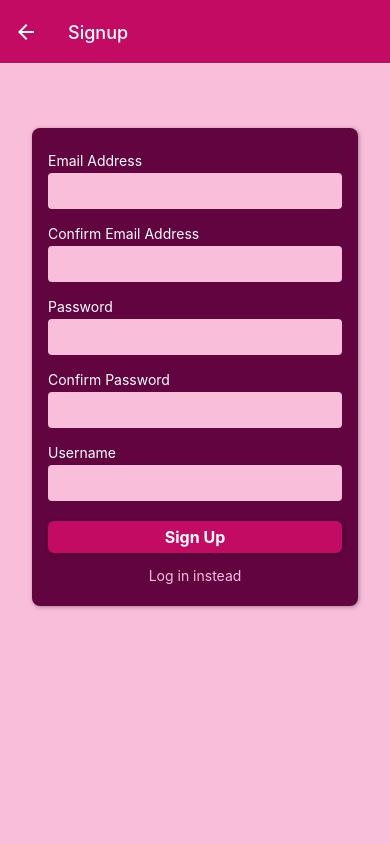
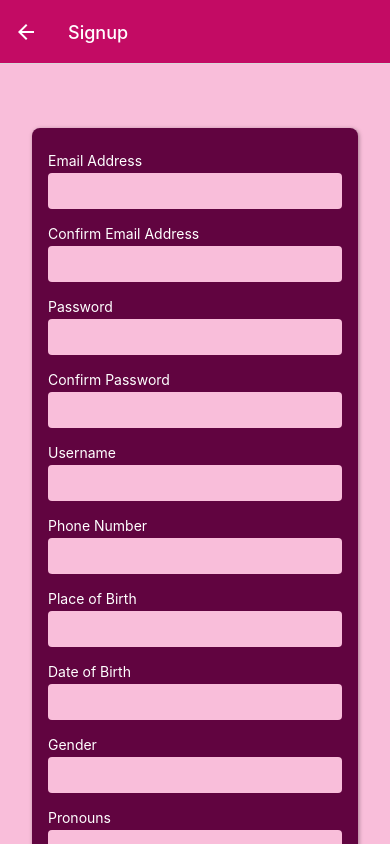
Before and after one commit to bluesnake0818/auth-example, a React Native app: screen /Signup in a window 390 px wide. Built offline with nearby package versions, Linux system fonts and the light colour scheme.

Commit message:
add additional info to profile

```diff
--- a/components/Auth/AuthContent.js
+++ b/components/Auth/AuthContent.js
@@ -1,5 +1,5 @@
 import { useState } from 'react';
-import { Alert, StyleSheet, View } from 'react-native';
+import { Alert, StyleSheet, View, ScrollView } from 'react-native';
 import { useNavigation } from '@react-navigation/native';
 
 import FlatButton from '../ui/FlatButton';
@@ -15,6 +15,21 @@ function AuthContent({ isLogin, onAuthenticate }) {
     username: false,
     confirmEmail: false,
     confirmPassword: false,
+    phoneNumber: false,
+    birthPlace: false,
+    dob: false,
+    gender: false,
+    pronouns: false,
+    zodiac: false,
+
+    // below editable after post-registration in profile
+    aboutMe: true,
+    interest1: true,
+    interest2: true,
+    interest3: true,
+    currLocation: true,
+    timeOfBirth: true,
+    notifications: true,
   });
 
   function switchAuthModeHandler() {
@@ -28,23 +43,86 @@ function AuthContent({ isLogin, onAuthenticate }) {
   // validation & sign up request when form submit button is pressed
 
   function submitHandler(credentials) {
-    let { email, confirmEmail, password, confirmPassword, username } = credentials;
+    let {
+      email,
+      confirmEmail,
+      password,
+      confirmPassword,
+      username,
+      phoneNumber,
+      birthPlace,
+      dob,
+      gender,
+      pronouns,
+      zodiac,
+      aboutMe,
+      interest1,
+      interest2,
+      interest3,
+      currLocation,
+      timeOfBirth,
+      notifications,
+    } = credentials;
 
     email = email.trim();
     password = password.trim();
     username = username.trim();
+    phoneNumber = phoneNumber.trim();
+    birthPlace = birthPlace.trim();
+    dob = dob.trim();
+    gender = gender.trim();
+    pronouns = pronouns.trim();
+    zodiac = zodiac.trim();
+    aboutMe = aboutMe.trim();
+    interest1 = interest1.trim();
+    interest2 = interest2.trim();
+    interest3 = interest3.trim();
+    currLocation = currLocation.trim();
+    timeOfBirth = timeOfBirth.trim();
+
 
     const emailIsValid = email.includes('@');
     const passwordIsValid = password.length > 6;
     const emailsAreEqual = email === confirmEmail;
     const passwordsAreEqual = password === confirmPassword;
     const usernameIsValid = password.length > 1;
+    const phoneNumberIsValid = phoneNumber.length > 1;
+    const birthPlaceIsValid = birthPlace.length > 1;
+    const dobIsValid = dob.length > 1;
+    const genderIsValid = gender.length > 1;
+    const pronounsIsValid = pronouns.length > 1;
+    const zodiacIsValid = zodiac.length > 1;
+    const aboutmeIsValid = aboutMe.length > 1;
+    const interest1IsValid = interest1.length > 1;
+    const interest2IsValid = interest2.length > 1;
+    const interest3IsValid = interest3.length > 1;
+    const currLocationIsValid = currLocation.length > 1;
+    const timeOfBirthIsValid = timeOfBirth.length > 1;
+    const notificationsIsValid = notifications !== null;
 
     if (
       !emailIsValid ||
       !passwordIsValid ||
+      (!isLogin &&
+        (
+          !emailsAreEqual ||
+          !passwordsAreEqual ||
           !usernameIsValid ||
-      (!isLogin && (!emailsAreEqual || !passwordsAreEqual))
+          !phoneNumberIsValid ||
+          !birthPlaceIsValid ||
+          !dobIsValid ||
+          !genderIsValid ||
+          !pronounsIsValid ||
+          !zodiacIsValid ||
+          !aboutmeIsValid ||
+          !interest1IsValid ||
+          !interest2IsValid ||
+          !interest3IsValid ||
+          !currLocationIsValid ||
+          !timeOfBirthIsValid ||
+          !notificationsIsValid
+        )
+      )
     ) {
       Alert.alert('Invalid input', 'Please check your entered credentials.');
       setCredentialsInvalid({
@@ -52,14 +130,44 @@ function AuthContent({ isLogin, onAuthenticate }) {
         confirmEmail: !emailIsValid || !emailsAreEqual,
         password: !passwordIsValid,
         confirmPassword: !passwordIsValid || !passwordsAreEqual,
-        username: !usernameIsValid,
+        phoneNumber: !phoneNumberIsValid,
+        birthPlace: !birthPlaceIsValid,
+        dob: !dobIsValid,
+        gender: !genderIsValid,
+        pronouns: !pronounsIsValid,
+        zodiac: !zodiacIsValid,
+        aboutMe: !aboutmeIsValid,
+        interest1: !interest1IsValid,
+        interest2: !interest2IsValid,
+        interest3: !interest3IsValid,
+        currLocationIsValid: !currLocationIsValid,
+        timeOfBirthIsValid: !timeOfBirthIsValid,
+        notificationsIsValid: !notificationsIsValid,
       });
       return;
     }
-    onAuthenticate({ email, password, username });
+    onAuthenticate({
+      email,
+      password,
+      username,
+      phoneNumber,
+      birthPlace,
+      dob,
+      gender,
+      pronouns,
+      zodiac,
+      aboutMe,
+      interest1,
+      interest2,
+      interest3,
+      currLocation,
+      timeOfBirth,
+      notifications,
+    });
   }
 
   return (
+    <ScrollView showsVerticalScrollIndicator={false}>
       <View style={styles.authContent}>
         <AuthForm
           isLogin={isLogin}
@@ -72,6 +180,7 @@ function AuthContent({ isLogin, onAuthenticate }) {
           </FlatButton>
         </View>
       </View>
+    </ScrollView>
   );
 }
 
@@ -79,7 +188,7 @@ export default AuthContent;
 
 const styles = StyleSheet.create({
   authContent: {
-    marginTop: 64,
+    marginVertical: 64,
     marginHorizontal: 32,
     padding: 16,
     borderRadius: 8,
--- a/components/Auth/AuthForm.js
+++ b/components/Auth/AuthForm.js
@@ -10,6 +10,12 @@ function AuthForm({ isLogin, onSubmit, credentialsInvalid }) {
   const [enteredPassword, setEnteredPassword] = useState('');
   const [enteredConfirmPassword, setEnteredConfirmPassword] = useState('');
   const [enteredUsername, setEnteredUsername] = useState('')
+  const [enteredPhoneNumber, setEnteredPhoneNumber] = useState('')
+  const [enteredBirthPlace, setEnteredBirthPlace] = useState('')
+  const [enteredDob, setEnteredDob] = useState('')
+  const [enteredGender, setEnteredGender] = useState('')
+  const [enteredPronouns, setEnteredPronouns] = useState('')
+  const [enteredZodiac, setEnteredZodiac] = useState('')
 
   const {
     email: emailIsInvalid,
@@ -17,6 +23,12 @@ function AuthForm({ isLogin, onSubmit, credentialsInvalid }) {
     password: passwordIsInvalid,
     confirmPassword: passwordsDontMatch,
     username: usernameIsInvalid,
+    phoneNumber: phoneNumberIsInvalid,
+    birthPlace: birthPlaceIsInvalid,
+    dob: dobIsInvalid,
+    gender: genderIsInvalid,
+    pronouns: pronounsIsInvalid,
+    zodiac: zodiacIsInvalid,
   } = credentialsInvalid;
 
   function updateInputValueHandler(inputType, enteredValue) {
@@ -36,6 +48,24 @@ function AuthForm({ isLogin, onSubmit, credentialsInvalid }) {
       case 'username':
         setEnteredUsername(enteredValue);
         break;
+      case 'phoneNumber':
+        setEnteredPhoneNumber(enteredValue);
+        break;
+      case 'birthPlace':
+        setEnteredBirthPlace(enteredValue);
+        break;
+      case 'dob':
+        setEnteredDob(enteredValue);
+        break;
+      case 'gender':
+        setEnteredGender(enteredValue);
+        break;
+      case 'pronouns':
+        setEnteredPronouns(enteredValue);
+        break;
+      case 'zodiac':
+        setEnteredZodiac(enteredValue);
+        break;
     }
   }
 
@@ -46,6 +76,19 @@ function AuthForm({ isLogin, onSubmit, credentialsInvalid }) {
       password: enteredPassword,
       confirmPassword: enteredConfirmPassword,
       username: enteredUsername,
+      phoneNumber: enteredPhoneNumber,
+      birthPlace: enteredBirthPlace,
+      dob: enteredDob,
+      gender: enteredGender,
+      pronouns: enteredPronouns,
+      zodiac: enteredZodiac,
+      aboutMe: 'default',
+      interest1: 'coffee',
+      interest2: '90s',
+      interest3: 'beer',
+      currLocation: enteredBirthPlace,
+      timeOfBirth: '00:00',
+      notifications: true,
     });
   }
 
@@ -96,6 +139,60 @@ function AuthForm({ isLogin, onSubmit, credentialsInvalid }) {
             isInvalid={usernameIsInvalid}
           />
         )}
+        {!isLogin && (
+          <Input
+            label="Phone Number"
+            onUpdateValue={updateInputValueHandler.bind(this, 'phoneNumber')}
+            value={enteredPhoneNumber}
+            keyboardType="number-pad"
+            isInvalid={phoneNumberIsInvalid}
+          />
+        )}
+        {!isLogin && (
+          <Input
+            label="Place of Birth"
+            onUpdateValue={updateInputValueHandler.bind(this, 'birthPlace')}
+            value={enteredBirthPlace}
+            keyboardType="default"
+            isInvalid={birthPlaceIsInvalid}
+          />
+        )}
+        {!isLogin && (
+          <Input
+            label="Date of Birth"
+            onUpdateValue={updateInputValueHandler.bind(this, 'dob')}
+            value={enteredDob}
+            keyboardType="number-pad"
+            isInvalid={dobIsInvalid}
+          />
+        )}
+        {!isLogin && (
+          <Input
+            label="Gender"
+            onUpdateValue={updateInputValueHandler.bind(this, 'gender')}
+            value={enteredGender}
+            keyboardType="default"
+            isInvalid={genderIsInvalid}
+          />
+        )}
+        {!isLogin && (
+          <Input
+            label="Pronouns"
+            onUpdateValue={updateInputValueHandler.bind(this, 'pronouns')}
+            value={enteredPronouns}
+            keyboardType="default"
+            isInvalid={pronounsIsInvalid}
+          />
+        )}
+        {!isLogin && (
+          <Input
+            label="Zodiac"
+            onUpdateValue={updateInputValueHandler.bind(this, 'zodiac')}
+            value={enteredZodiac}
+            keyboardType="default"
+            isInvalid={zodiacIsInvalid}
+          />
+        )}
         <View style={styles.buttons}>
           <Button onPress={submitHandler}>
             {isLogin ? 'Log In' : 'Sign Up'}
--- a/screens/SignupScreen.js
+++ b/screens/SignupScreen.js
@@ -12,12 +12,12 @@ function SignupScreen() {
 
   const authCtx = useContext(AuthContext);
 
-  async function signupHandler({ email, password, username }) {
+  async function signupHandler({ email, password, username, phoneNumber, birthPlace, dob, gender, pronouns, zodiac, aboutMe, interest1, interest2, interest3, currLocation, timeOfBirth, notifications }) {
     setIsAuthenticating(true);
     try {
       const token = await createUser(email, password);
       authCtx.authenticate(token);
-      storeUser({ email, password, username });
+      token && storeUser({ email, password, username, phoneNumber, birthPlace, dob, gender, pronouns, zodiac, aboutMe, interest1, interest2, interest3, currLocation, timeOfBirth, notifications });
     } catch (error) {
       Alert.alert(
         'Authentication failed',
```
Lines whose indentation alone changed are shown as unchanged.
